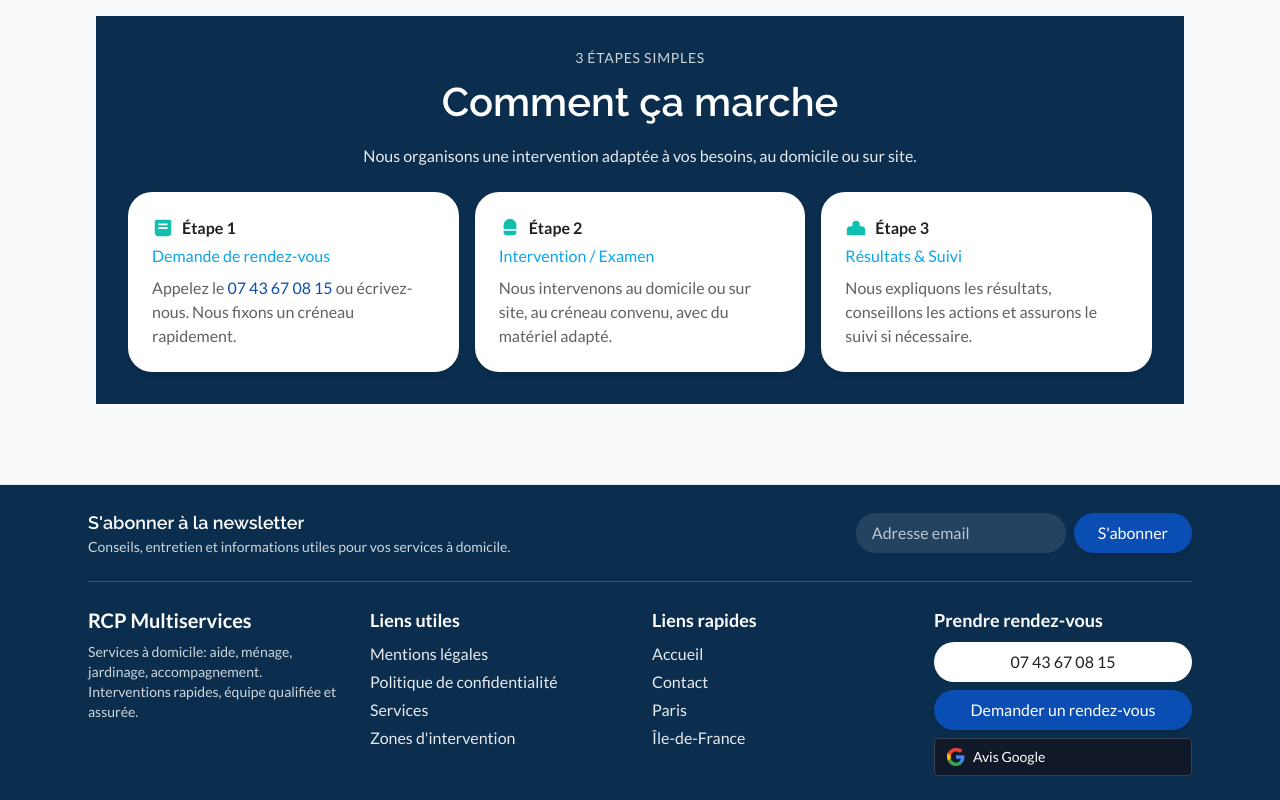
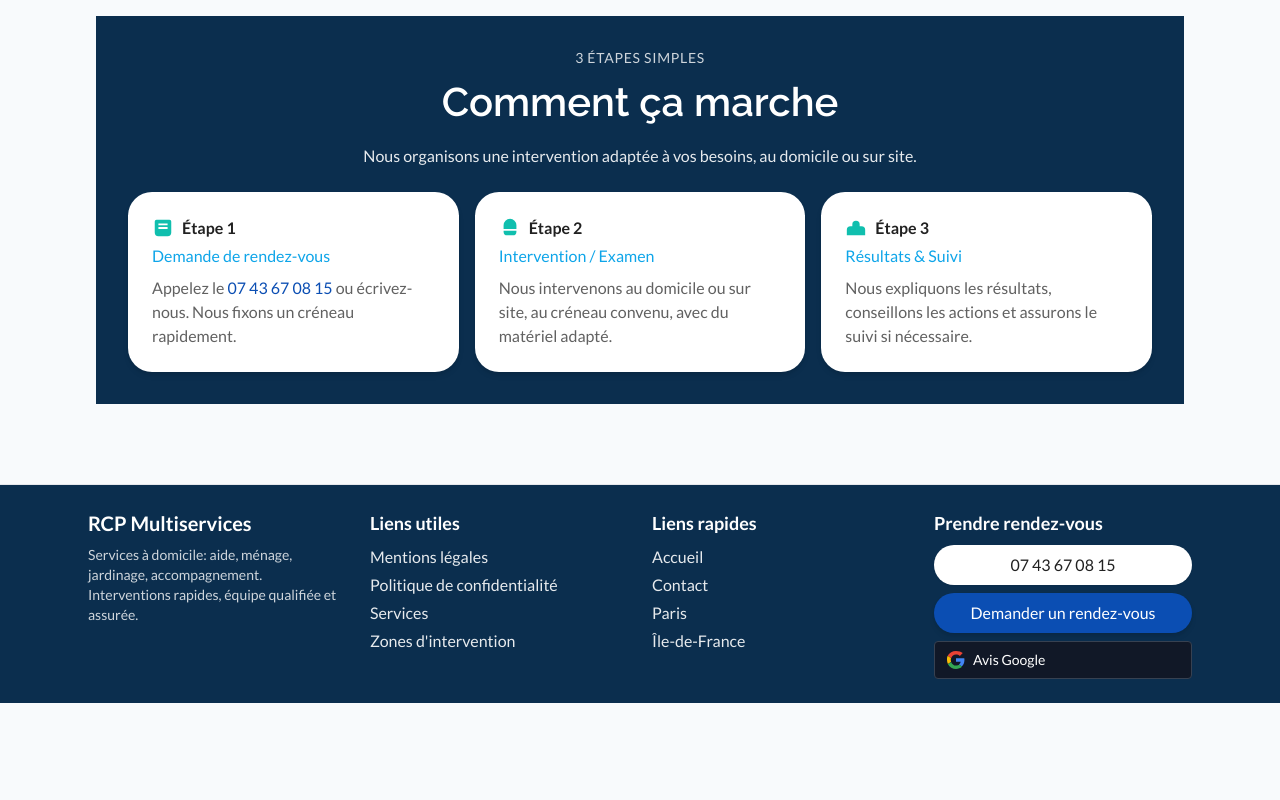
Before and after one commit to Soofmaax/RCP-Multiservices, a React (Vite) app: page / in a window 1280 px wide. Shown: the part 1818-2618 px from the top of the page. After the commit the page ends 2521 px from the top, so only its background shows below. Built offline with nearby package versions, Linux system fonts and the light colour scheme; no server answers.

Commit message:
refactor: remove newsletter subscription form and divider from footer
Co-authored-by: Genie <genie@cosine.sh>

```diff
--- a/src/routes/AppRoutes.tsx
+++ b/src/routes/AppRoutes.tsx
@@ -305,32 +305,7 @@ function Footer() {
   return (
     <footer className="border-t mt-12 bg-navy text-white">
       <div className="max-w-6xl mx-auto p-6">
-        {/* Newsletter */}
-        <div className="flex flex-wrap items-center gap-3 justify-between">
-          <div>
-            <h2 className="text-lg font-semibold">S&apos;abonner à la newsletter</h2>
-            <p className="text-white/80 text-sm">
-              Conseils, entretien et informations utiles pour vos services à domicile.
-            </p>
-          </div>
-          <form
-            className="flex items-center gap-2"
-            onSubmit={(e) => {
-              e.preventDefault();
-              alert('Merci, vous êtes abonné (démo).');
-            }}
-          >
-            <input
-              type="email"
-              required
-              placeholder="Adresse email"
-              className="px-4 py-2 rounded-full bg-white/10 text-white placeholder:text-white/70 focus:outline-none focus:ring-2 focus:ring-secondary"
-            />
-            <button type="submit" className="btn-primary">S&apos;abonner</button>
-          </form>
-        </div>
 
-        <hr className="my-6 border-white/20" />
 
         {/* Footer columns */}
         <div className="grid grid-cols-1 md:grid-cols-4 gap-6">
```
